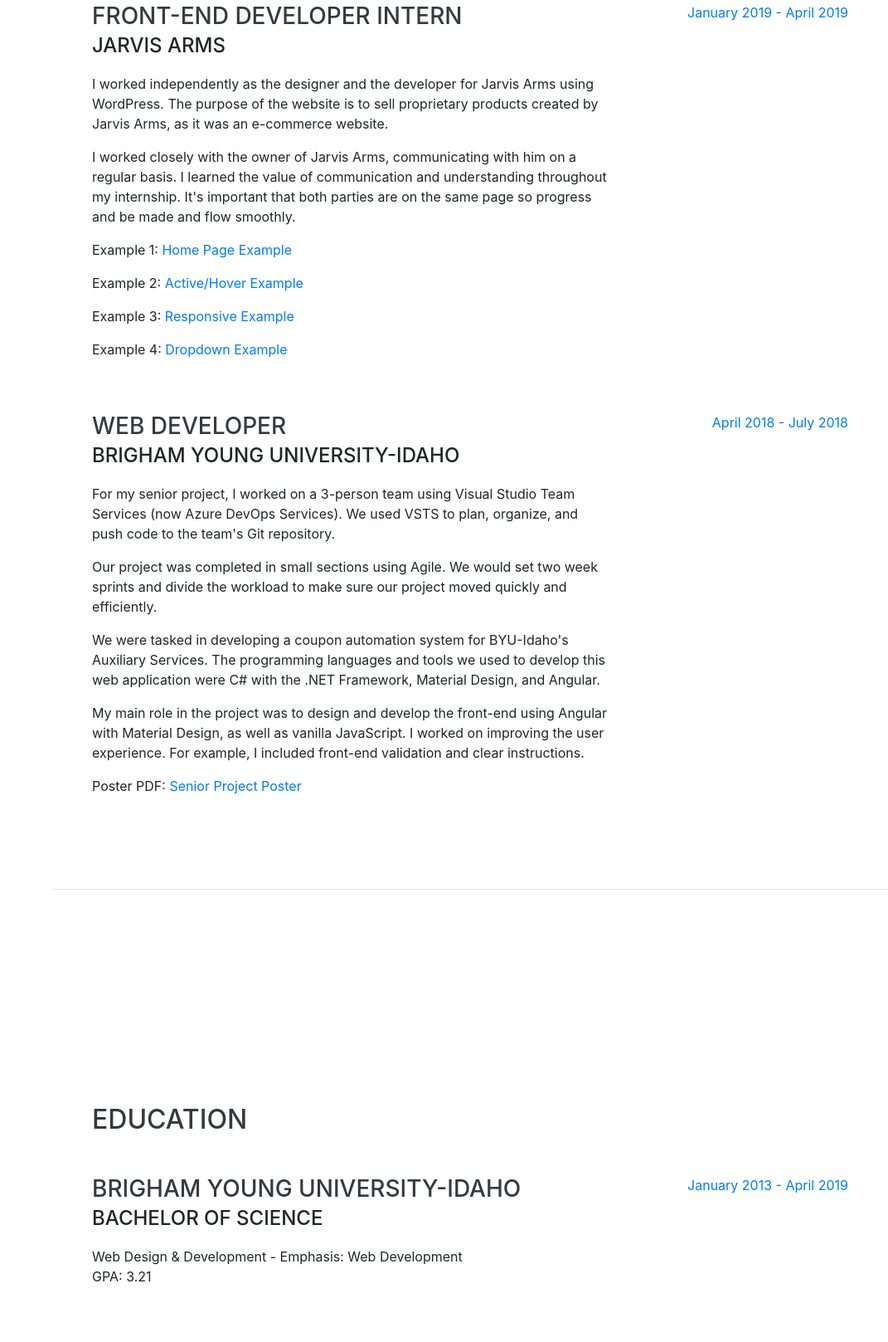
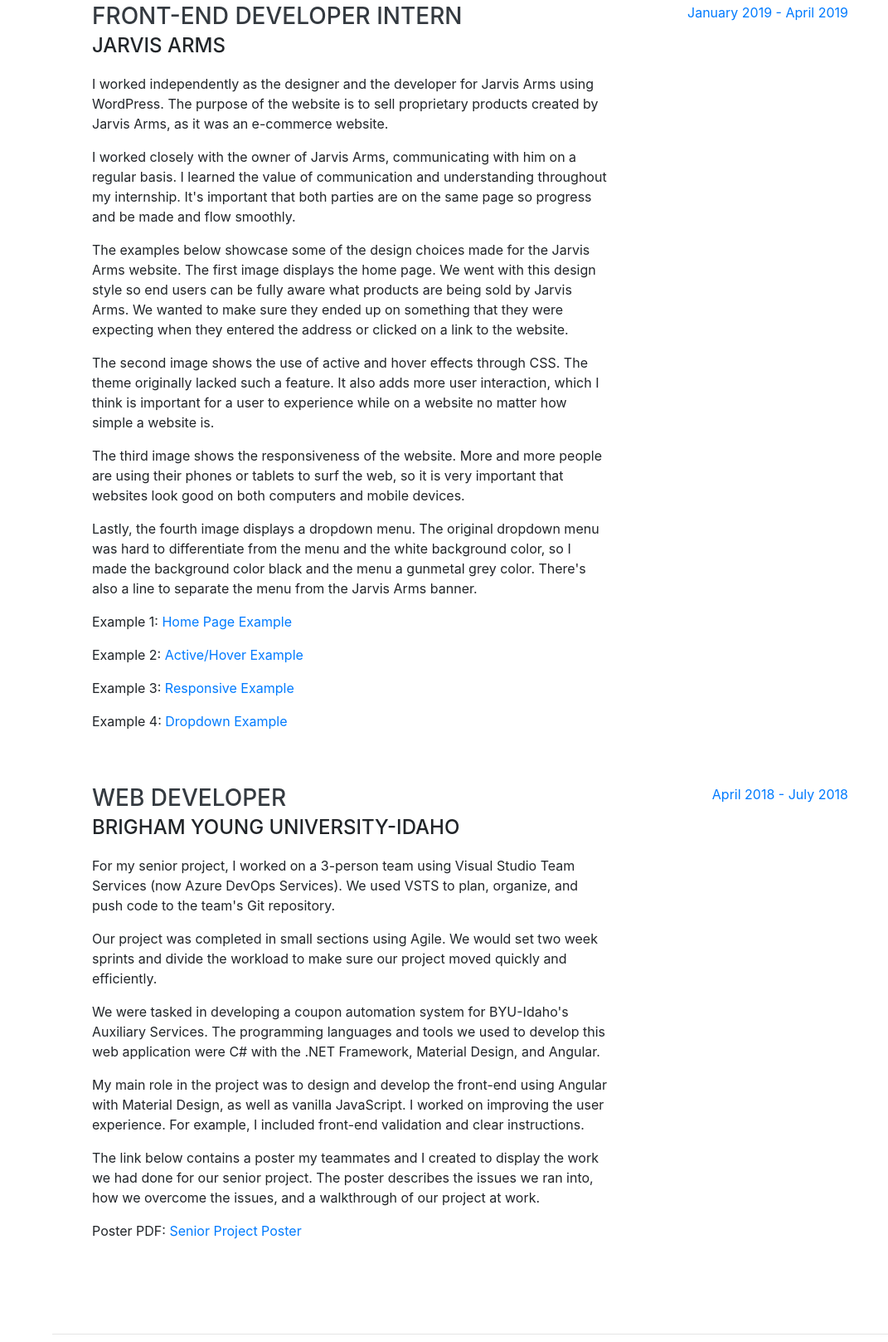
Before and after one commit to Albrethsen-Trevor/Albrethsen-Trevor.github.io, a website with bundled scripts: page index.html in a window 1280 px wide. Shown: the part 932-2549 px from the top of the page at 83% size, without its empty margins (209-1280 px from the left). Built offline with nearby package versions, Linux system fonts and the light colour scheme; a web font is replaced by a local one.

Commit message:
Updated Commit

```diff
--- a/index.html
+++ b/index.html
@@ -106,10 +106,14 @@
             <p>I worked closely with the owner of Jarvis Arms, communicating with him on a regular basis. I learned the
               value of communication and understanding throughout my internship. It's important that both parties are on
               the same page so progress and be made and flow smoothly.</p>
-              <p>Example 1: <a href="./img/homepage-ex.png">Home Page Example</a></p>
-              <p>Example 2: <a href="./img/css-edit-1.png">Active/Hover Example</a></p>
-              <p>Example 3: <a href="./img/responsive-1.png">Responsive Example</a></p>
-              <p>Example 4: <a href="./img/responsive-2.png">Dropdown Example</a></p>
+              <p>The examples below showcase some of the design choices made for the Jarvis Arms website. The first image displays the home page. We went with this design style so end users can be fully aware what products are being sold by Jarvis Arms. We wanted to make sure they ended up on something that they were expecting when they entered the address or clicked on a link to the website.</p>
+              <p>The second image shows the use of active and hover effects through CSS. The theme originally lacked such a feature. It also adds more user interaction, which I think is important for a user to experience while on a website no matter how simple a website is.</p>
+              <p>The third image shows the responsiveness of the website. More and more people are using their phones or tablets to surf the web, so it is very important that websites look good on both computers and mobile devices.</p>
+              <p>Lastly, the fourth image displays a dropdown menu. The original dropdown menu was hard to differentiate from the menu and the white background color, so I made the background color black and the menu a gunmetal grey color. There's also a line to separate the menu from the Jarvis Arms banner.</p>
+            <p>Example 1: <a href="./img/homepage-ex.png">Home Page Example</a></p>
+            <p>Example 2: <a href="./img/css-edit-1.png">Active/Hover Example</a></p>
+            <p>Example 3: <a href="./img/responsive-1.png">Responsive Example</a></p>
+            <p>Example 4: <a href="./img/responsive-2.png">Dropdown Example</a></p>
           </div>
           <div class="resume-date text-md-right">
             <span class="text-primary">January 2019 - April 2019</span>
@@ -130,7 +134,8 @@
             <p>My main role in the project was to design and develop the front-end using Angular with Material Design,
               as well as vanilla JavaScript. I worked on improving the user experience. For example, I included
               front-end validation and clear instructions.</p>
-              <p>Poster PDF: <a href="files/RCW_Poster v2.pdf">Senior Project Poster</a></p>
+              <p>The link below contains a poster my teammates and I created to display the work we had done for our senior project. The poster describes the issues we ran into, how we overcome the issues, and a walkthrough of our project at work.</p>
+            <p>Poster PDF: <a href="files/RCW_Poster v2.pdf">Senior Project Poster</a></p>
           </div>
           <div class="resume-date text-md-right">
             <span class="text-primary">April 2018 - July 2018</span>
@@ -222,8 +227,11 @@
     <section class="resume-section p-3 p-lg-5 d-flex align-items-center" id="interests">
       <div class="w-100">
         <h2 class="mb-5">Interests</h2>
-        <p>My freetime generally consists spending time with my wife and our infant son. I love spending time with them and getting our son to smile is such a treat. Although we're a bit tied down to home (because there's only so much you can do with an infant), we do love going on walks and spending time with family and friends.</p>
-        <p class="mb-0">I also love watching sports. Football is my favorite sport and I'm an avid Oregon Ducks fan. I also happen to be a fan of the Miami Dolphins unfortunately.</p>
+        <p>My freetime generally consists spending time with my wife and our infant son. I love spending time with them
+          and getting our son to smile is such a treat. Although we're a bit tied down to home (because there's only so
+          much you can do with an infant), we do love going on walks and spending time with family and friends.</p>
+        <p class="mb-0">I also love watching sports. Football is my favorite sport and I'm an avid Oregon Ducks fan. I
+          also happen to be a fan of the Miami Dolphins unfortunately.</p>
       </div>
     </section>
 
```
